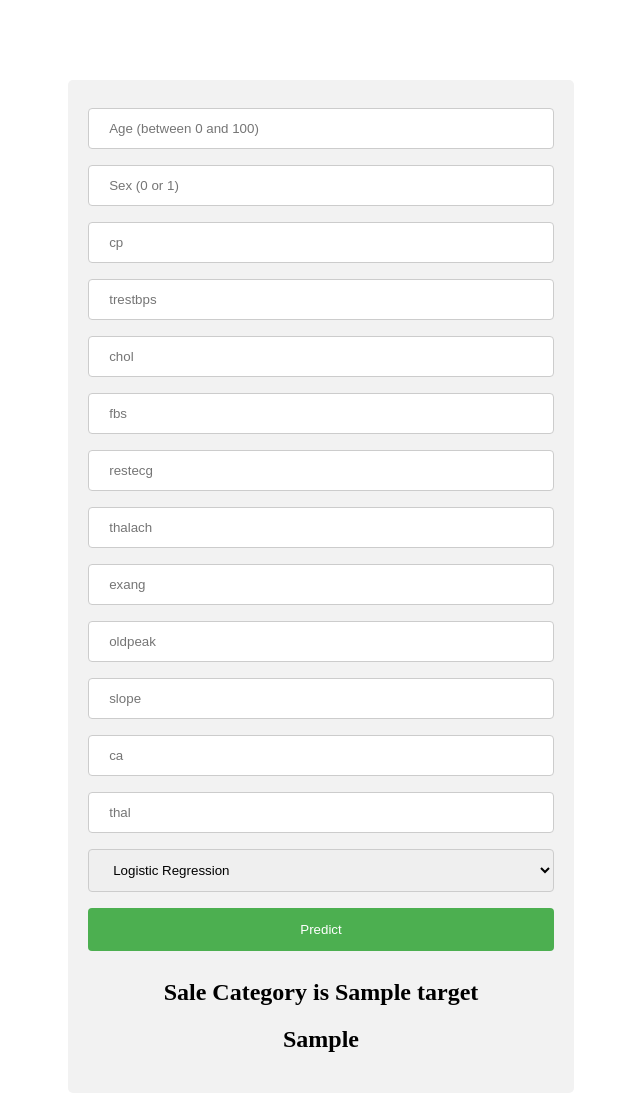
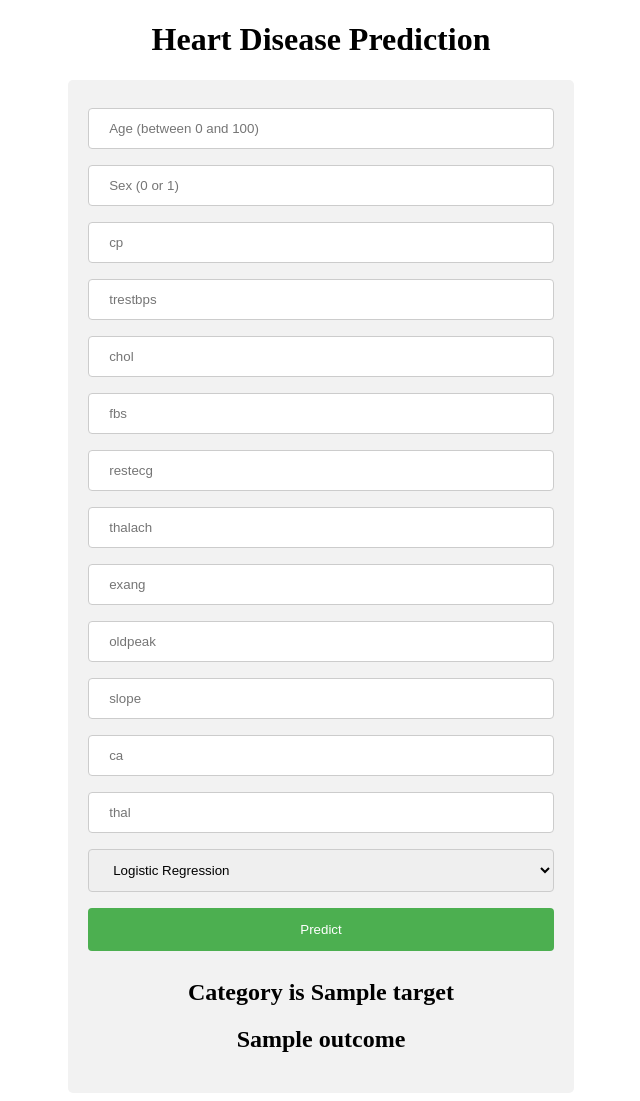
Before and after one commit to raheeltahir55/Model-Deployment-Heart-UCI, a Flask app: template templates/home.html in a window 1280 px wide. Shown: the whole page, without its empty margins (319-959 px from the left). Run offline with Flask 2, Linux system fonts and the light colour scheme; the template is opened without the code that fills it: most values are stand-ins (such as "Sample title", 1, 10 or a date in 2020); parts of the project's set-up code (start-up, migrations or seed data) failed here and were passed over.

Commit message:
'changes'

```diff
--- a/app.py
+++ b/app.py
@@ -67,11 +67,11 @@ def my_form_post():
         target = get_predictions(age, sex, cp, trestbps, chol, fbs, restecg, thalach, exang, oldpeak, slope, ca, thal, req_model)
 
         if target==1:
-            sale_making = 'Customer is likely to have heart disease'
+            outcome = 'Customer is likely to have heart disease'
         else:
-            sale_making = 'Customer is unlikely to have heart disease'
+            outcome = 'Customer is unlikely to have heart disease'
 
-        return render_template('home.html', target = target, sale_making = sale_making)
+        return render_template('home.html', target = target, outcome = outcome)
     else:
         return render_template('home.html')
 
--- a/templates/home.html
+++ b/templates/home.html
@@ -37,7 +37,7 @@ div {
 
 
 <body>
-<center><h1><font color="white">Insurance Prediction</h1></center>
+<center><h1><font color="black">Heart Disease Prediction</h1></center>
 <h2>     </h2>
 
 <div align="center" style="margin-right: 30%;
@@ -96,8 +96,8 @@ div {
 </form>
 
 <form method="GET">
-    <center><h2><font color="Black"> Sale Category is {{ target}}</h2></center>
-    <center><h2><font color="Black"> {{ sale_making}}</h2></center>
+    <center><h2><font color="Black"> Category is {{ target}}</h2></center>
+    <center><h2><font color="Black"> {{ outcome}}</h2></center>
 </form>
 
 
```
Also changed, not shown: other parts of templates/home.html (+13 -13 lines).
